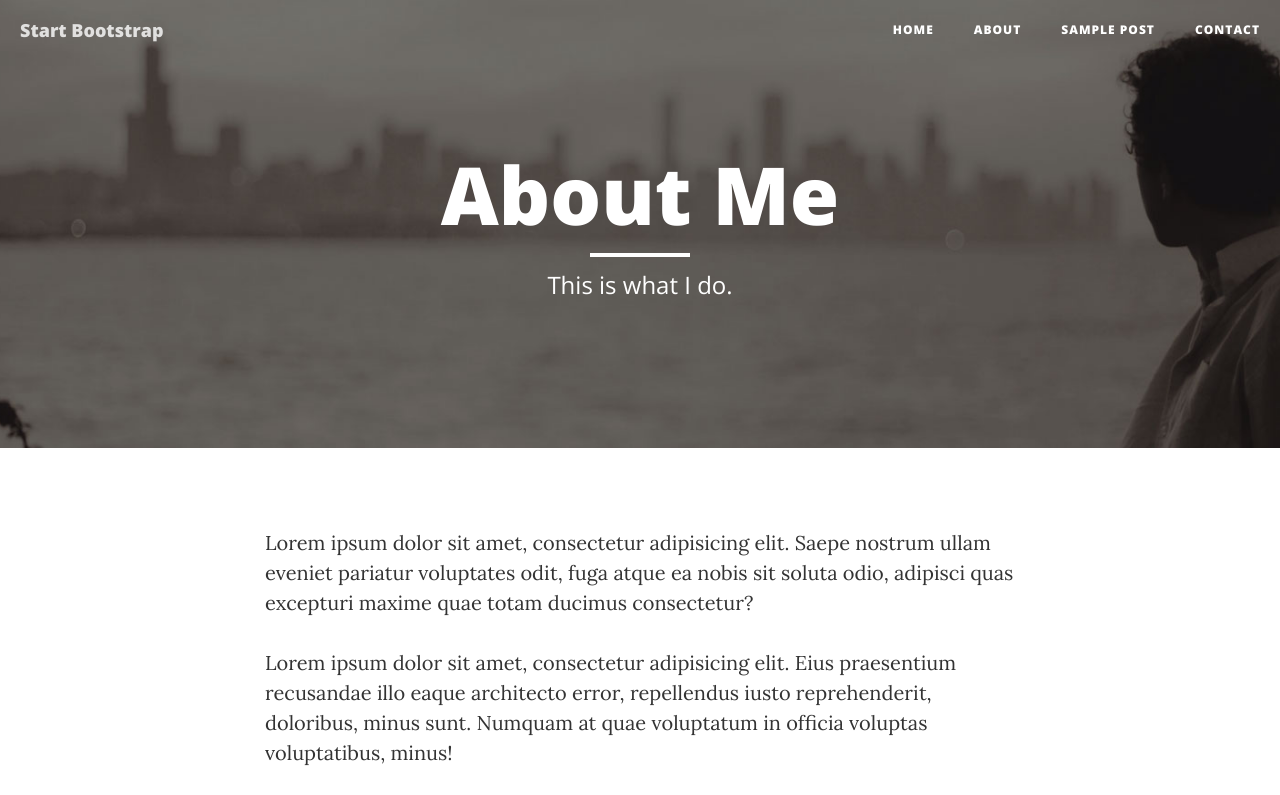
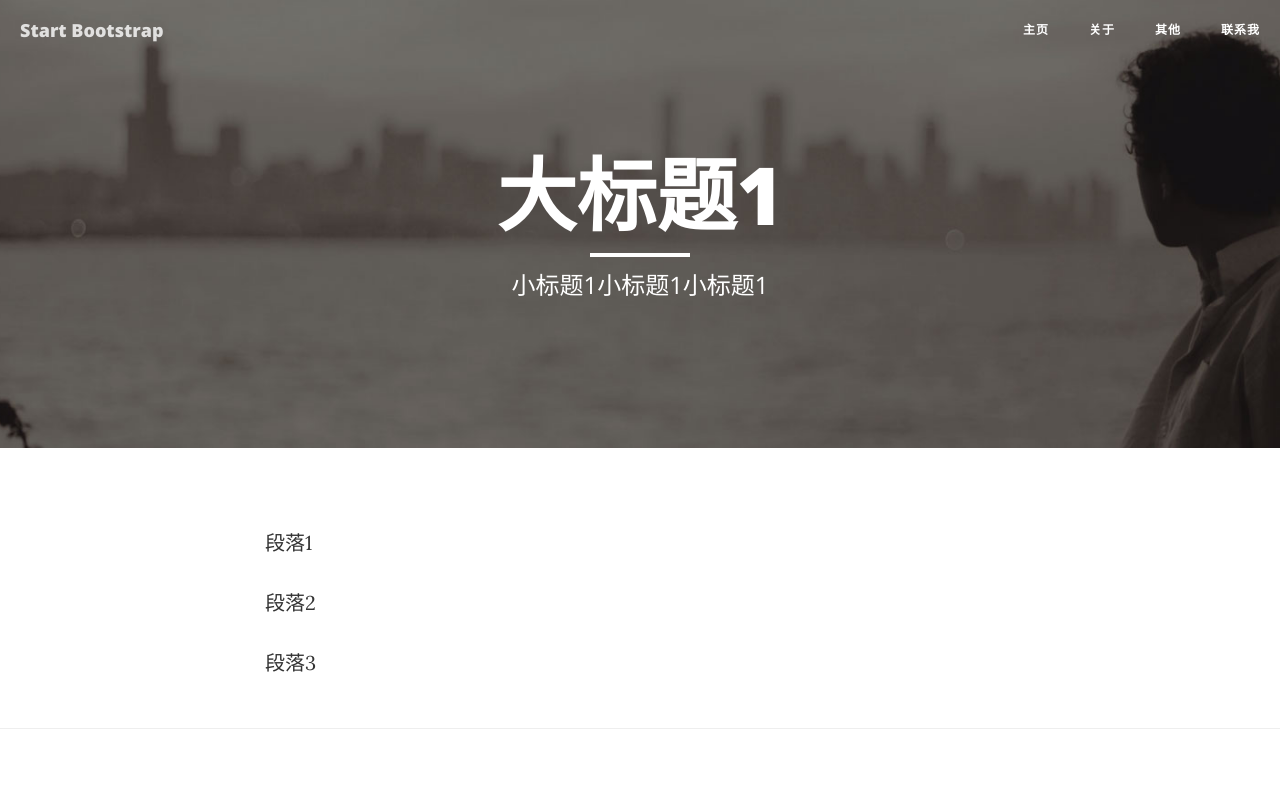
Before and after one commit to tuyingnc/tuyingnc.github.io, a website: page about.html in a window 1280 px wide. Shown: the top 795 px of the page. Drawn offline with nearby package versions, Linux system fonts and the light colour scheme.

Commit message:
change title

```diff
--- a/about.html
+++ b/about.html
@@ -49,16 +49,16 @@
             <div class="collapse navbar-collapse" id="bs-example-navbar-collapse-1">
                 <ul class="nav navbar-nav navbar-right">
                     <li>
-                        <a href="index.html">Home</a>
+                        <a href="index.html">主页</a>
                     </li>
                     <li>
-                        <a href="about.html">About</a>
+                        <a href="about.html">关于</a>
                     </li>
                     <li>
-                        <a href="post.html">Sample Post</a>
+                        <a href="post.html">其他</a>
                     </li>
                     <li>
-                        <a href="contact.html">Contact</a>
+                        <a href="contact.html">联系我</a>
                     </li>
                 </ul>
             </div>
@@ -74,9 +74,9 @@
             <div class="row">
                 <div class="col-lg-8 col-lg-offset-2 col-md-10 col-md-offset-1">
                     <div class="page-heading">
-                        <h1>About Me</h1>
+                        <h1>大标题1</h1>
                         <hr class="small">
-                        <span class="subheading">This is what I do.</span>
+                        <span class="subheading">小标题1小标题1小标题1</span>
                     </div>
                 </div>
             </div>
@@ -87,9 +87,9 @@
     <div class="container">
         <div class="row">
             <div class="col-lg-8 col-lg-offset-2 col-md-10 col-md-offset-1">
-                <p>Lorem ipsum dolor sit amet, consectetur adipisicing elit. Saepe nostrum ullam eveniet pariatur voluptates odit, fuga atque ea nobis sit soluta odio, adipisci quas excepturi maxime quae totam ducimus consectetur?</p>
-                <p>Lorem ipsum dolor sit amet, consectetur adipisicing elit. Eius praesentium recusandae illo eaque architecto error, repellendus iusto reprehenderit, doloribus, minus sunt. Numquam at quae voluptatum in officia voluptas voluptatibus, minus!</p>
-                <p>Lorem ipsum dolor sit amet, consectetur adipisicing elit. Nostrum molestiae debitis nobis, quod sapiente qui voluptatum, placeat magni repudiandae accusantium fugit quas labore non rerum possimus, corrupti enim modi! Et.</p>
+                <p>段落1</p>
+                <p>段落2</p>
+                <p>段落3</p>
             </div>
         </div>
     </div>
```
